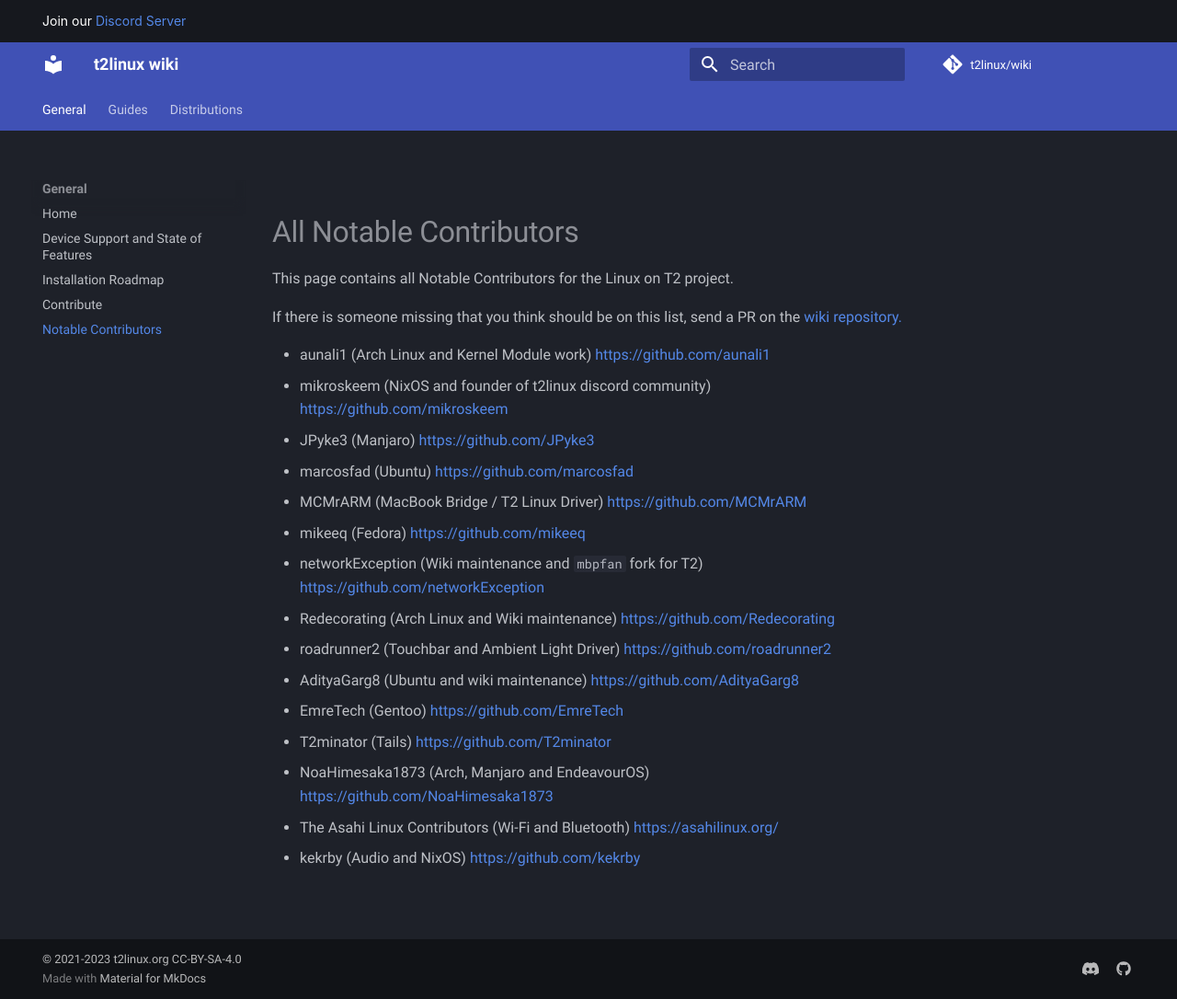
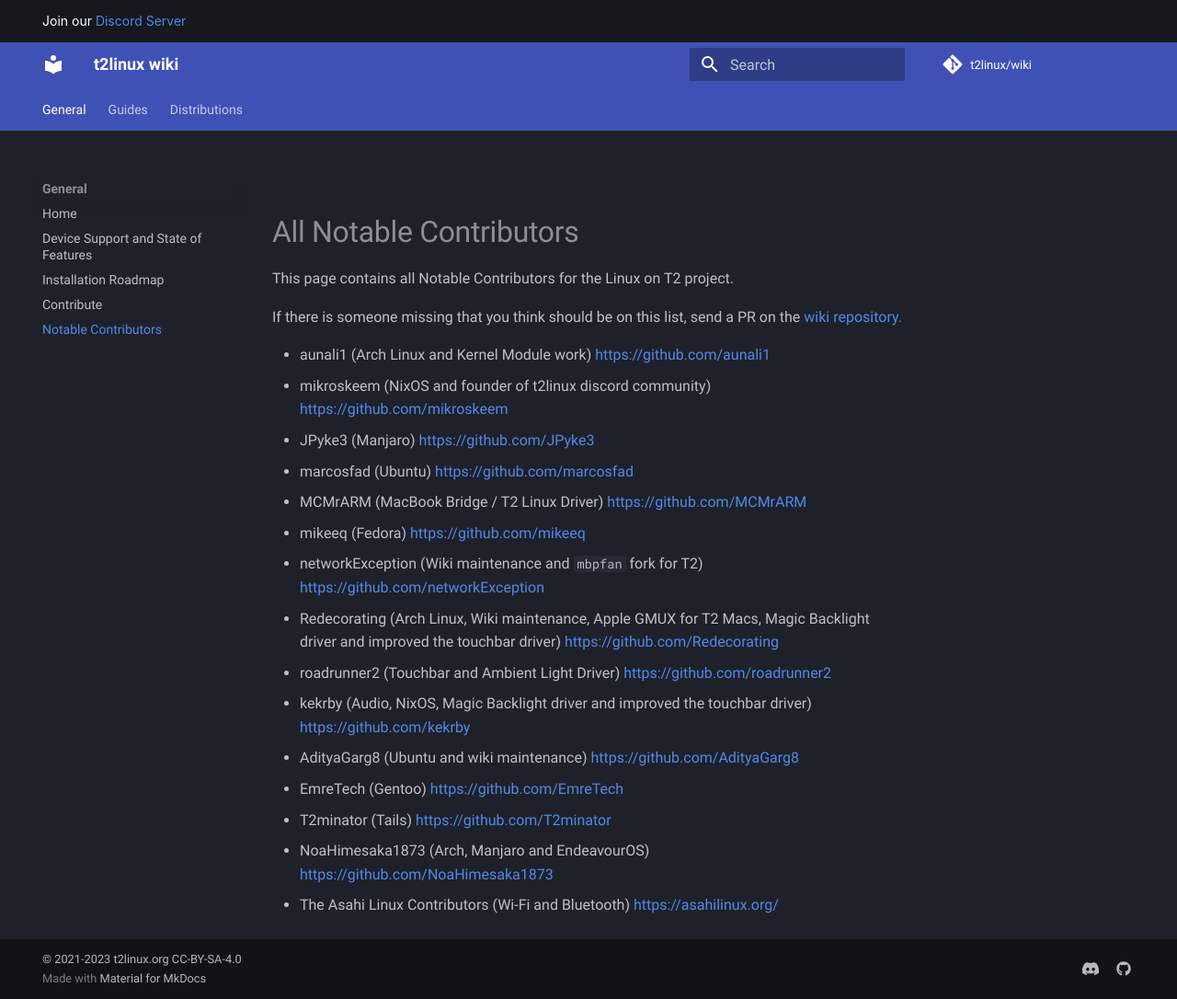
Before and after one commit to t2linux/wiki, an MkDocs documentation site: the page built from docs/notable-contributors.md, in a window 1280 px wide and 1086 px high. Shown: the whole window at 92% size. Built offline with MkDocs 1.6.1 and Material for MkDocs 9.7.7, drawn with Linux system fonts in a browser that asks for light colours; comment, search, counter and statistics services are not loaded.

Commit message:
Notables: Mention people working on the latest drivers
Their work is highly appreciable.

```diff
--- a/docs/notable-contributors.md
+++ b/docs/notable-contributors.md
@@ -11,11 +11,11 @@ If there is someone missing that you think should be on this list, send a PR on
 - MCMrARM (MacBook Bridge / T2 Linux Driver) [https://github.com/MCMrARM](https://github.com/MCMrARM)
 - mikeeq (Fedora) [https://github.com/mikeeq](https://github.com/mikeeq)
 - networkException (Wiki maintenance and `mbpfan` fork for T2) [https://github.com/networkException](https://github.com/networkException)
-- Redecorating (Arch Linux and Wiki maintenance) [https://github.com/Redecorating](https://github.com/Redecorating)
+- Redecorating (Arch Linux, Wiki maintenance, Apple GMUX for T2 Macs, Magic Backlight driver and improved the touchbar driver) [https://github.com/Redecorating](https://github.com/Redecorating)
 - roadrunner2 (Touchbar and Ambient Light Driver) [https://github.com/roadrunner2](https://github.com/roadrunner2)
+- kekrby (Audio, NixOS, Magic Backlight driver and improved the touchbar driver) [https://github.com/kekrby](https://github.com/kekrby)
 - AdityaGarg8 (Ubuntu and wiki maintenance) [https://github.com/AdityaGarg8](https://github.com/AdityaGarg8)
 - EmreTech (Gentoo) [https://github.com/EmreTech](https://github.com/EmreTech)
 - T2minator (Tails) [https://github.com/T2minator](https://github.com/T2minator)
 - NoaHimesaka1873 (Arch, Manjaro and EndeavourOS) [https://github.com/NoaHimesaka1873](https://github.com/NoaHimesaka1873)
 - The Asahi Linux Contributors (Wi-Fi and Bluetooth) [https://asahilinux.org/](https://asahilinux.org/)
-- kekrby (Audio and NixOS) [https://github.com/kekrby](https://github.com/kekrby)
```
